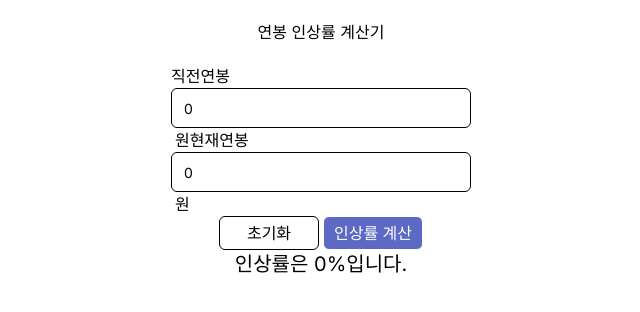
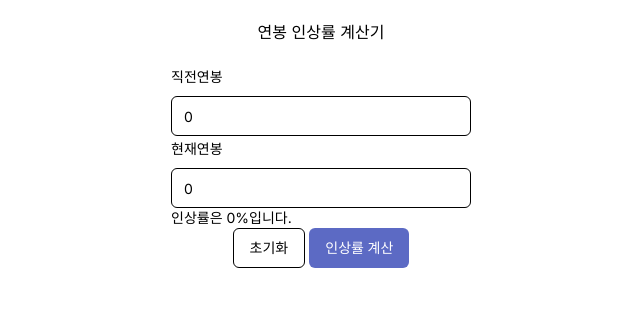
Before and after one commit to powerku/salary-calc-fe, a Next.js app: page /increaseRate in a window 1280 px wide. Shown: the top 312 px of the page, without its empty margins (319-959 px from the left). Built offline with nearby package versions, Linux system fonts and the light colour scheme.

Commit message:
fix: 연봉 인상률 계산기 폼 구조로 변경

```diff
--- a/src/app/increaseRate/page.tsx
+++ b/src/app/increaseRate/page.tsx
@@ -1,8 +1,29 @@
 "use client";
 import {useState} from "react";
+import {useForm} from "react-hook-form";
+
+import {z} from "zod";
+import {zodResolver} from "@hookform/resolvers/zod";
+
+import {Button} from "@/components/ui/button";
+import {Form, FormControl, FormDescription, FormField, FormItem, FormLabel, FormMessage} from "@/components/ui/form";
 import NumericTextBox from "@/components/NumericTextBox";
 
+
+const FormSchema = z.object({
+    before: z.string().min(2, {
+        message: "Username must be at least 2 characters.",
+    }),
+    current: z.string().min(2, {
+        message: "Username must be at least 2 characters.",
+    }),
+})
+
 export default function Home() {
+    const form = useForm<z.infer<typeof FormSchema>>({
+        resolver: zodResolver(FormSchema),
+    })
+
         const [beforeSalary, setBeforeSalary] = useState('0');
         const [afterSalary, setAfterSalary] = useState('0');
         const [rate, setRate] = useState(0);
@@ -23,26 +44,44 @@
             setRate(0);
         }
 
-        return (
-        <>
-            <div className="w-full">
+    return (
+        <div className="w-full">
+            <Form {...form}>
                 <form className="my-0 mx-auto" style={{width: "300px"}}>
-                    <label className="mr-10">직전연봉</label>
-                    <NumericTextBox value={beforeSalary} setValue={setBeforeSalary}/>
-                    <span className="ml-1">원</span>
-                    <label className="mr-10">현재연봉</label>
-                    <NumericTextBox value={afterSalary} setValue={setAfterSalary}/>
-                    <span className="ml-1">원</span>
+                    <FormField
+                        control={form.control}
+                        name="before"
+                        render={({field}) => (
+                            <FormItem>
+                                <FormLabel>직전연봉</FormLabel>
+                                <FormControl>
+                                    <NumericTextBox value={beforeSalary} setValue={setBeforeSalary}/>
+                                </FormControl>
+                            </FormItem>
+                        )}
+                    />
+                    <FormField
+                        control={form.control}
+                        name="current"
+                        render={({field}) => (
+                            <FormItem>
+                                <FormLabel>현재연봉</FormLabel>
+                                <FormControl>
+                                    <NumericTextBox value={afterSalary} setValue={setAfterSalary}/>
+                                </FormControl>
+                            </FormItem>
+                        )}
+                    />
+                <FormDescription>
+                    인상률은 {rate}%입니다.
+                </FormDescription>
+                <FormMessage />
+                <div className="my-0 mx-auto text-center" style={{width: "300px"}}>
+                    <Button variant="ghost" onClick={resetBtnClickHandler} className="border mr-1">초기화</Button>
+                    <Button onClick={calcBtnClickHandler} className="text-white">인상률 계산</Button>
+                </div>
                 </form>
-                <div className="my-0 mx-auto text-center" style={{width: "300px"}}>
-                    <button onClick={resetBtnClickHandler} style={{width: "100px"}} className="border rounded-md p-1 text-center mr-1">초기화</button>
-                    <button onClick={calcBtnClickHandler} style={{width: "100px"}} className="border rounded-md p-1 text-center bg-primary text-white">인상률 계산</button>
-                </div>
-                <div className="my-0 mx-auto text-center" style={{width: "300px"}}>
-                    <p className="m-0 text-xl">인상률은 {rate}%입니다.</p>
-                </div>
-            </div>
-
-        </>
-    )
+            </Form>
+        </div>
+    );
 }
```
